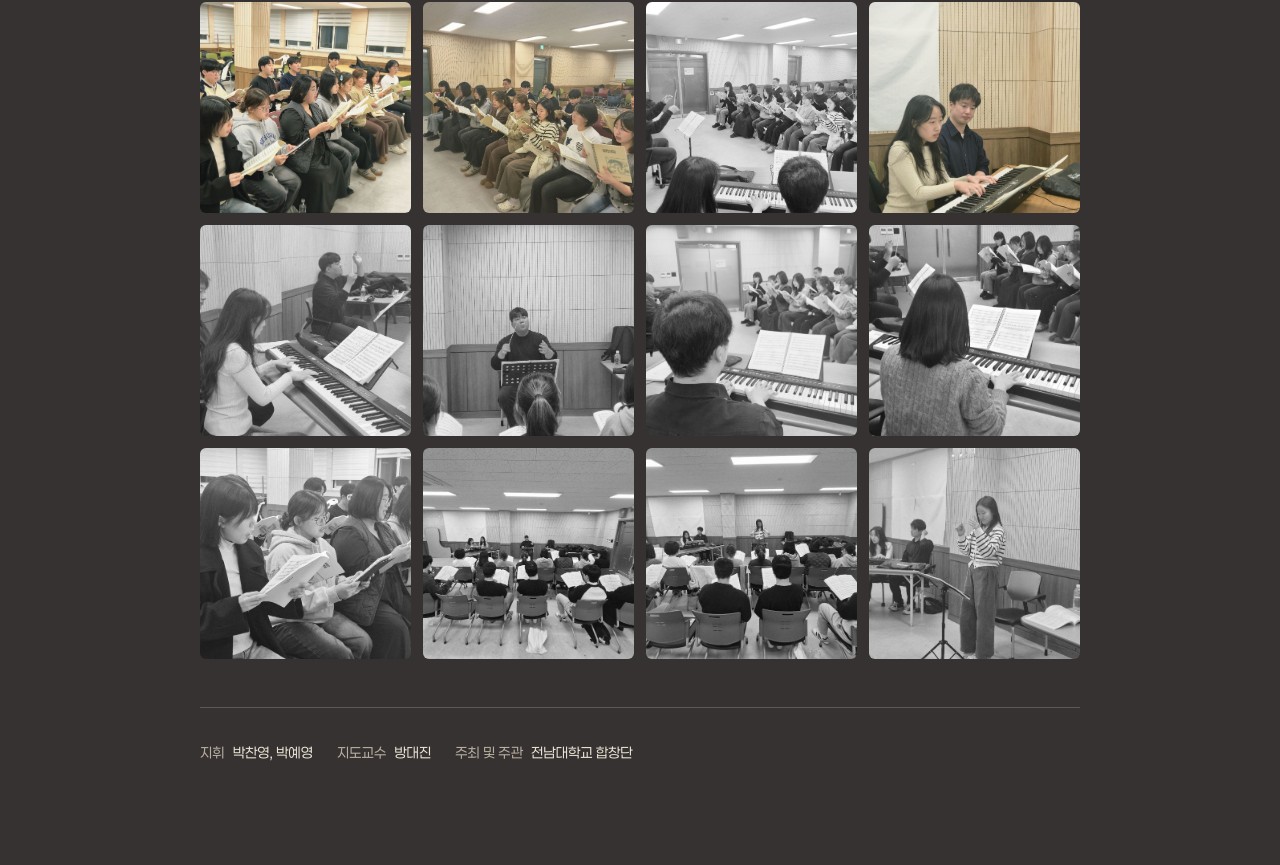
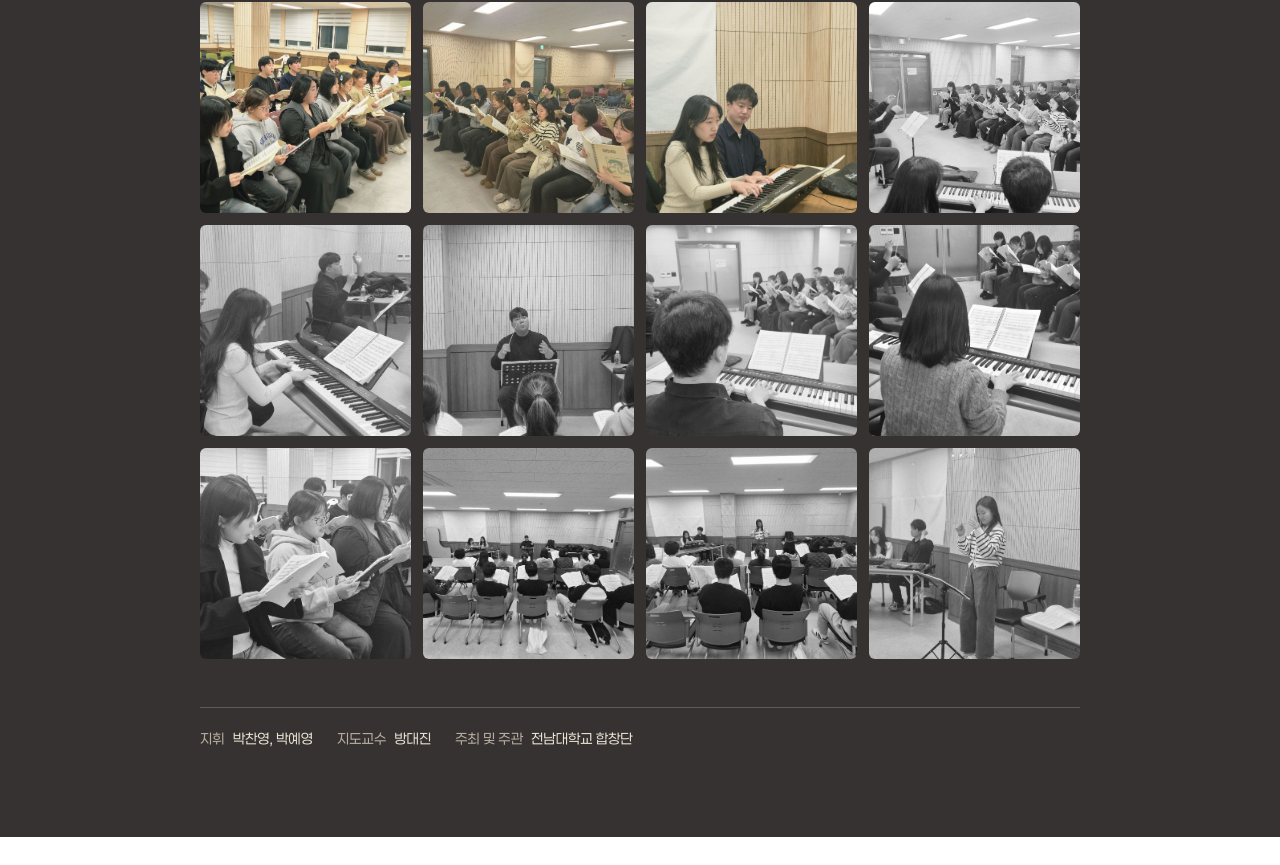
Before and after one commit to ppre1ude/cnuc-hoir-page, a Next.js app in the folder web/: page /concert in a window 1280 px wide. Shown: the part 1239-2104 px from the top of the page. After the commit the page ends 2076 px from the top, so only its background shows below. Built offline with nearby package versions, Linux system fonts and the light colour scheme.

Commit message:
fix(web): 연주회 사진 순서와 하단 여백 수정

```diff
--- a/web/src/app/concert/concert.module.css
+++ b/web/src/app/concert/concert.module.css
@@ -75,6 +75,7 @@
 .viewerNext { right: var(--space-3); top: 50%; margin-top: -24px; }
 
 .credits { display: flex; flex-wrap: wrap; gap: var(--space-2) var(--space-6); padding-top: var(--space-5); border-top: 1px solid rgb(236 229 213 / .22); font-size: var(--text-label); }
+.credits p { margin: 0; } /* 문단 기본 여백이 줄 사이를 벌리지 않게 합니다. */
 .credits span { margin-right: var(--space-2); color: var(--on-dark-soft); }
 
 @media (min-width: 761px) {
--- a/web/src/features/concert/stills.ts
+++ b/web/src/features/concert/stills.ts
@@ -3,7 +3,7 @@ export type Still = { src: string; alt: string; width: number; height: number };
 const still = (n: number, width: number, height: number, alt: string): Still =>
   ({ src: `/images/concert/still-${String(n).padStart(2, "0")}.jpg`, alt, width, height });
 
-// 연주회 안내의 연습실 사진입니다. 합창단이 홍보용으로 고른 스틸컷이고, 보이는 순서대로 적습니다.
+// 연주회 안내의 연습실 사진입니다. 합창단이 홍보용으로 고른 스틸컷이고, 보이는 순서대로 적습니다. 컬러 7장을 먼저, 흑백 9장을 뒤에 둡니다.
 export const stills: Still[] = [
   still(1, 1200, 1600, "악보를 보며 노래하는 단원들"),
   still(2, 1200, 1600, "나란히 앉아 악보를 읽는 단원들"),
@@ -11,8 +11,8 @@ export const stills: Still[] = [
   still(4, 1093, 1462, "옆에서 본, 악보를 읽는 단원들"),
   still(5, 1472, 1102, "연습실에 모여 앉아 합창을 연습하는 단원들"),
   still(6, 1146, 1530, "줄지어 앉아 노래하는 단원들"),
+  still(8, 1071, 1428, "피아노 앞에 나란히 앉은 반주자들"),
   still(7, 1530, 1146, "지휘자를 보며 노래하는 합창단"),
-  still(8, 1071, 1428, "피아노 앞에 나란히 앉은 반주자들"),
   still(9, 1120, 1498, "반주자와 손을 들어 지휘하는 지휘자"),
   still(10, 1071, 1428, "보면대 앞에 앉아 이야기하는 지휘자"),
   still(11, 1094, 1459, "반주자 어깨 너머로 보이는 합창단"),
```
